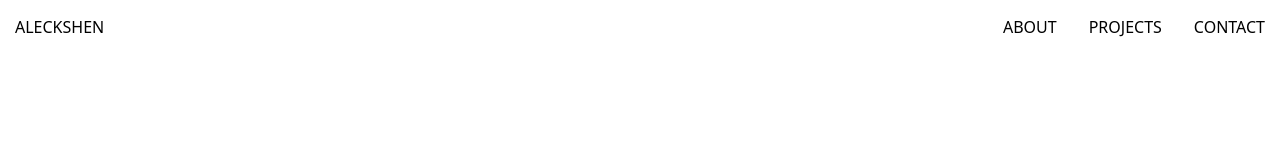
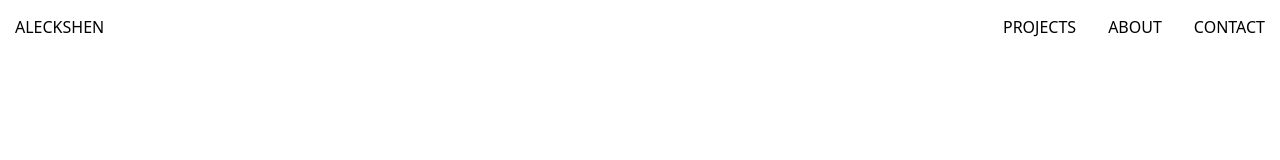
Before and after one commit to aleckshen/aleck-v2, a Next.js app: page / in a window 1280 px wide. Shown: the top 160 px of the page. Built offline with nearby package versions, Linux system fonts and the light colour scheme.

Commit message:
created all necessary routes and link tags

```diff
--- a/src/components/NavBar.js
+++ b/src/components/NavBar.js
@@ -1,11 +1,15 @@
+'use client';
+
+import Link from 'next/link';
+
 export default function NavBar() {
     return (
         <nav className="flex justify-between items-center p-[15px]">
-            <div>ALECKSHEN</div>
+            <Link href="/">ALECKSHEN</Link>
             <div className="flex gap-8">
-                <div className="relative cursor-pointer hover-underline">ABOUT</div>
-                <div className="relative cursor-pointer hover-underline">PROJECTS</div>
-                <div className="relative cursor-pointer hover-underline">CONTACT</div>
+                <Link href="/projects" className="relative cursor-pointer hover-underline">PROJECTS</Link>
+                <Link href="#about" className="relative cursor-pointer hover-underline">ABOUT</Link>
+                <Link href="#contact" className="relative cursor-pointer hover-underline">CONTACT</Link>
             </div>
         </nav>
     )
```
